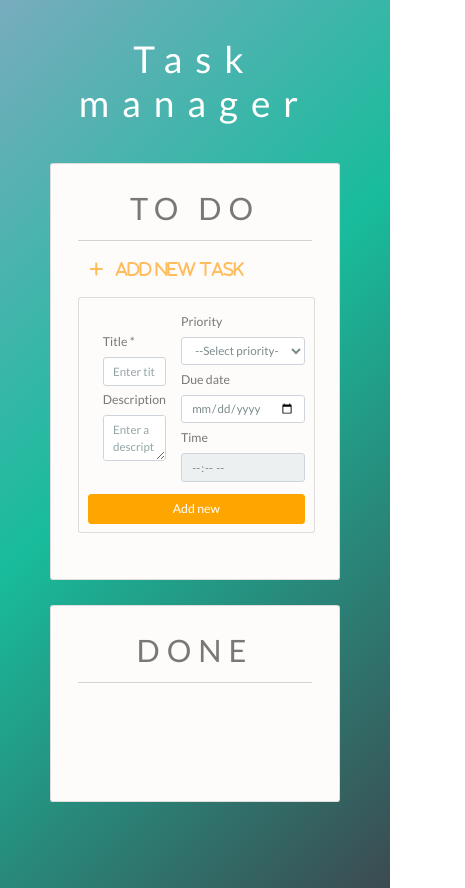
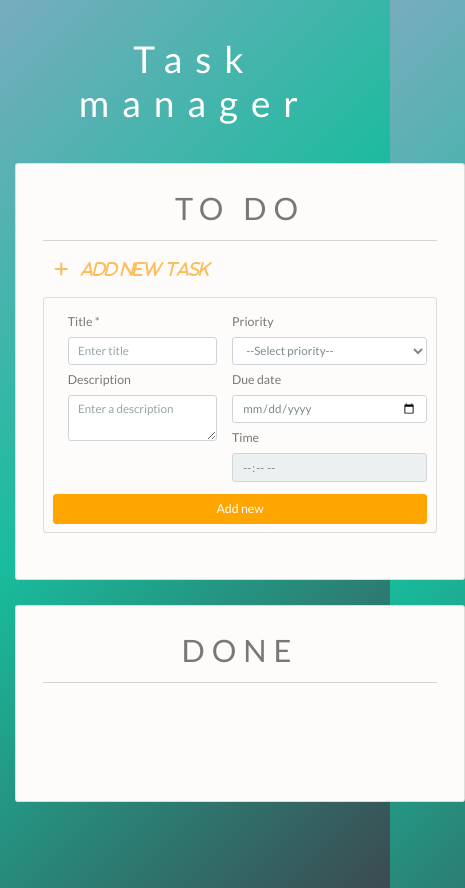
Before and after one commit to diana-moreno/task-manager, a React (Create React App) app: page / in a window 390 px wide. Both pictures are taken after a click on the icon "Add new task". Shown: the whole page, 465 px wide, since content can reach past the window. Built offline with nearby package versions, Linux system fonts and the light colour scheme.

Commit message:
fix form with media queries and edit -add new task- with italic font

```diff
--- a/src/components/NewTask/NewTask.js
+++ b/src/components/NewTask/NewTask.js
@@ -65,13 +65,13 @@ class NewTask extends Component {
 
   render() {
     return(
-      <div className='card w-fit mx-auto text-center mb-4'>
+      <div className='card mx-auto text-center mb-4'>
         <div className='card-body'>
           <form
             onSubmit={this.createTask}
           >
-            <div className='d-flex w-fit'>
-              <div className='d-flex flex-column justify-content-center'>
+            <div className='d-flex justify-content-evenly'>
+              <div className='d-flex flex-column '>
                 <div className='text-left'>
                   <label className="col-sm-4 col-md-3 col-form-label text-nowrap">Title *</label>
                   <div className="col-sm-11">
--- a/src/components/TaskList/TodoList.js
+++ b/src/components/TaskList/TodoList.js
@@ -23,7 +23,7 @@ class TodoList extends Component {
               className="fas fa-plus orange"
               onClick={() => this.toggleClick()}
             >
-              <h4 className='d-inline new-task-add-message orange'>Add new task</h4>
+              <h4 className='d-inline new-task-add-message orange font-italic'>Add new task</h4>
             </i>
 
           {this.state.visibleNewTask &&
--- a/src/index.css
+++ b/src/index.css
@@ -123,19 +123,30 @@ span {
 .new-task-add-message {
   margin-left: 1rem;
 }
+.justify-content-evenly {
+  justify-content: space-evenly;
+}
 
 
 
 
 /* smartphones, Android phones, landscape iPhone */
 @media screen and (min-device-width:480px) {
-
+  .card-size {
+    min-width: 450px;
+  }
 }
 
 /* portrait tablets, portrait iPad, e-readers (Nook/Kindle), landscape 800x480 phones (Android) */
-@media screen and (min-width:600px) {}
-
+@media screen and (min-width:600px) {
+  .card-size {
+    min-width: 560px;
+  }
+}
 @media screen and (min-width:640px) {
+  .card-size {
+    min-width: 580px;
+  }
 }
 /* tablet, landscape iPad, lo-res laptops ands desktops */
 @media screen and (min-width:801px) {}
```
